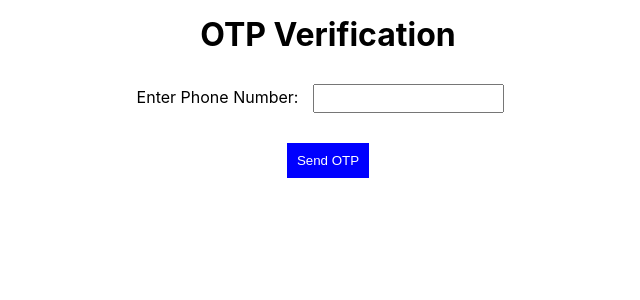
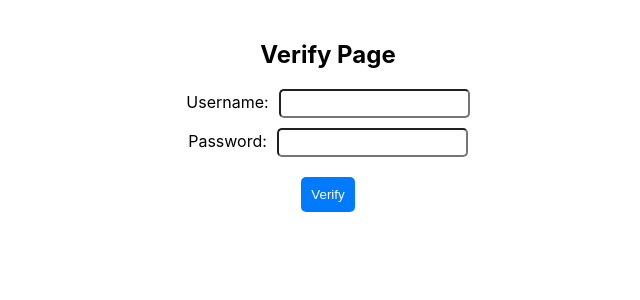
Before and after one commit to RishiVenkataSivaraju/BothaAdminPage, a React (Create React App) app: page / in a window 1280 px wide. Shown: the top 300 px of the page, without its empty margins (312-952 px from the left). Built offline with nearby package versions, Linux system fonts and the light colour scheme.

Commit message:
Admin 2stepauth DONE

```diff
--- a/src/App.js
+++ b/src/App.js
@@ -1,32 +1,126 @@
-import React, { useState } from 'react';
+import React, { useState, useEffect } from 'react';
+import firebase from 'firebase/compat/app';
+import 'firebase/compat/auth';
+import 'firebase/compat/firestore';
 import axios from "axios"
 
+const firebaseConfig = {
+  apiKey: "AIzaSyBNCF_vVfUAoZ-QcDdijQGumzPsmDgQFUQ",
+  authDomain: "bothasoft.firebaseapp.com",
+  projectId: "bothasoft",
+  storageBucket: "bothasoft.appspot.com",
+  messagingSenderId: "1032336322144",
+  appId: "1:1032336322144:web:5d5983426fe5f23a76dd05"
+};
+
+firebase.initializeApp(firebaseConfig);
+const auth = firebase.auth();
+
 const VerifyPage = () => {
+  const useDocumentTitle = (title) => {
+    useEffect(() => {
+      document.title = title;
+    }, [title]);
+  };
+  useDocumentTitle("AdminPage")
   const [username, setUsername] = useState('');
   const [password, setPassword] = useState('');
-  // const [data, setData] = useState(null);
-
+  const [verificationStatus, setVerificationStatus] = useState('');
+  const [otp, setOtp] = useState('');
+  const [verificationId, setVerificationId] = useState('');
+  const [isCodeSent, setIsCodeSent] = useState(false);
+  const [verificationSuccess, setVerificationSuccess] = useState(false);
+  const [error, setError] = useState('');
+  const [phoneNumber, setPhoneNumber] = useState();
+  // const [captchaVerify, setCapthaVerification] = useState();
   const handleVerify = async () => {
     const adminData = {
       username: username,
       password: password
     };
+    console.log(adminData)
     const response = await axios.get(`http://localhost:8080/api/admin/verify/${adminData.username}`)
     console.log(response.data)
-    console.log(adminData.username)
     if (response.data === "") {
-      console.log("Incorrect Username or Password Given");
+      setVerificationStatus('Incorrect Username or Password Given');
     } else if (adminData.password === response.data.password) {
-      console.log("Verified");
+      setPhoneNumber(response.data.mobile)
+      setVerificationStatus('Verified');
+      setUsername('');
+      setPassword('');
     } else {
-      console.log("Incorrect Username or Password Given");
+      setVerificationStatus('Incorrect Username or Password Given');
     }
+  };
+  const handleSendOtp = async () => {
+    try {
+      const fullPhoneNumber = `+${91}${phoneNumber}`;
+      const confirmation = await auth.signInWithPhoneNumber(fullPhoneNumber, new firebase.auth.RecaptchaVerifier('recaptcha-container'));
+      setVerificationId(confirmation.verificationId);
+      setIsCodeSent(true);
+    } catch (error) {
+      setError(error.message);
+    }
+  };
 
-    // setData(userData);
+  const handleVerifyOtp = async () => {
+    try {
+      const credential = firebase.auth.PhoneAuthProvider.credential(verificationId, otp);
+      await auth.signInWithCredential(credential);
+      setVerificationSuccess(true);
+      console.log('OTP verification successful!');
+    } catch (error) {
+      setError('Invalid OTP. Please try again.');
+    }
   };
+  const handleModalClose = () => {
+    setVerificationSuccess(false);
+  };
+
 
   return (
     <div style={styles.container}>
+      {verificationStatus === 'Verified' ? (
+        <div className="otp-verification-container" style={{ textAlign: 'center' }}>
+          <h1 style={{ margin: '15px 0' }}>OTP Verification</h1>
+          <div className="form-group" style={{ margin: '15px' }}>
+            <button onClick={handleSendOtp} disabled={isCodeSent} style={{ padding: '10px', backgroundColor: 'blue', color: '#fff', border: 'none' }}>
+              {isCodeSent ? 'Code Sent' : 'Send OTP'}
+            </button>
+          </div>
+          {isCodeSent && (
+            <div className="form-group" style={{ margin: '15px' }}>
+              <label htmlFor="otp">Enter OTP:</label>
+              <input
+                type="text"
+                id="otp"
+                value={otp}
+                onChange={(e) => setOtp(e.target.value)}
+                style={{ margin: '15px', padding: '5px' }}
+              />
+              <div>
+                <button onClick={handleVerifyOtp} style={{ padding: '10px', backgroundColor: 'blue', color: '#fff', border: 'none' }}>Verify OTP</button>
+              </div>
+
+            </div>
+          )}
+          {error && <p className="error-message" style={{ color: 'red', margin: '15px' }}>{error}</p>}
+          <div className="captcha-container" style={{ margin: '15px', paddingLeft: "36%" }}>
+            <div id="recaptcha-container"></div>
+          </div>
+          {/* Verification Success Modal */}
+          {verificationSuccess && (
+            <div className="modal" style={{ backgroundColor: 'rgba(0, 0, 0, 0.5)', position: 'fixed', top: 0, left: 0, right: 0, bottom: 0, display: 'flex', justifyContent: 'center', alignItems: 'center' }}>
+              <div className="modal-content" style={{ backgroundColor: '#fff', padding: '20px', borderRadius: '5px', boxShadow: '0 2px 5px rgba(0, 0, 0, 0.2)' }}>
+                <h2>Verification Successful</h2>
+                <p>Your OTP has been verified.</p>
+                <button onClick={handleModalClose}>Close</button>
+              </div>
+            </div>
+          )}
+        </div>
+      ) : (
+        <>
           <h2>Verify Page</h2>
           <div style={styles.inputContainer}>
             <label htmlFor="username" style={styles.label}>Username:</label>
@@ -49,13 +143,9 @@ const VerifyPage = () => {
             />
           </div>
           <button onClick={handleVerify} style={styles.button}>Verify</button>
-      {/* {data && (
-        <div style={styles.userData}>
-          <h3>Entered Data:</h3>
-          <p>Username: {data.username}</p>
-          <p>Password: {data.password}</p>
-        </div>
-      )} */}
+          {verificationStatus && <p style={styles.error}>{verificationStatus}</p>}
+        </>
+      )}
     </div>
   );
 };
@@ -81,9 +171,13 @@ const styles = {
     backgroundColor: '#007bff',
     color: '#fff',
     cursor: 'pointer',
-    border: 'none'
+    border: 'none',
+    marginTop: '10px'
   },
-  userData: {
+  error: {
+    color: 'red'
+  },
+  blankPage: {
     marginTop: '20px'
   }
 };
--- a/src/OTP.js
+++ b/src/OTP.js
@@ -1,105 +1,162 @@
 
-import React, { useState } from 'react';
-import firebase from 'firebase/compat/app';
-import 'firebase/compat/auth';
-import 'firebase/compat/firestore';
+// import React, { useState } from 'react';
+// import firebase from 'firebase/compat/app';
+// import 'firebase/compat/auth';
+// import 'firebase/compat/firestore';
 
 
-const firebaseConfig = {
-  apiKey: "AIzaSyBNCF_vVfUAoZ-QcDdijQGumzPsmDgQFUQ",
-  authDomain: "bothasoft.firebaseapp.com",
-  projectId: "bothasoft",
-  storageBucket: "bothasoft.appspot.com",
-  messagingSenderId: "1032336322144",
-  appId: "1:1032336322144:web:5d5983426fe5f23a76dd05"
-};
+// const firebaseConfig = {
+//   apiKey: "AIzaSyBNCF_vVfUAoZ-QcDdijQGumzPsmDgQFUQ",
+//   authDomain: "bothasoft.firebaseapp.com",
+//   projectId: "bothasoft",
+//   storageBucket: "bothasoft.appspot.com",
+//   messagingSenderId: "1032336322144",
+//   appId: "1:1032336322144:web:5d5983426fe5f23a76dd05"
+// };
 
-firebase.initializeApp(firebaseConfig);
-const auth = firebase.auth();
+// firebase.initializeApp(firebaseConfig);
+// const auth = firebase.auth();
 
-const OTPVerification = () => {
-  const [phoneNumber, setPhoneNumber] = useState('');
-  const [otp, setOtp] = useState('');
-  const [verificationId, setVerificationId] = useState('');
-  const [isCodeSent, setIsCodeSent] = useState(false);
-  const [verificationSuccess, setVerificationSuccess] = useState(false);
-  const [error, setError] = useState('');
+// const OTPVerification = () => {
+//   // const [phoneNumber, setPhoneNumber] = useState('');
+//   const [otp, setOtp] = useState('');
+//   const [verificationId, setVerificationId] = useState('');
+//   const [isCodeSent, setIsCodeSent] = useState(false);
+//   const [verificationSuccess, setVerificationSuccess] = useState(false);
+//   const [error, setError] = useState('');
 
-  const handleSendOtp = async () => {
-    try {
-      const fullPhoneNumber = `+${91}${phoneNumber}`;
-      const confirmation = await auth.signInWithPhoneNumber(fullPhoneNumber, new firebase.auth.RecaptchaVerifier('recaptcha-container'));
-      setVerificationId(confirmation.verificationId);
-      setIsCodeSent(true);
-    } catch (error) {
-      setError(error.message);
-    }
-  };
+//   const handleSendOtp = async () => {
+//     try {
+//       const fullPhoneNumber = `+${91}${9014595124}`;
+//       const confirmation = await auth.signInWithPhoneNumber(fullPhoneNumber, new firebase.auth.RecaptchaVerifier('recaptcha-container'));
+//       setVerificationId(confirmation.verificationId);
+//       setIsCodeSent(true);
+//     } catch (error) {
+//       setError(error.message);
+//     }
+//   };
 
-  const handleVerifyOtp = async () => {
-    try {
-      const credential = firebase.auth.PhoneAuthProvider.credential(verificationId, otp);
-      await auth.signInWithCredential(credential);
-      setVerificationSuccess(true);
-      console.log('OTP verification successful!');
-    } catch (error) {
-      setError('Invalid OTP. Please try again.');
-    }
-  };
-  const handleModalClose = () => {
-    setVerificationSuccess(false);
-  };
+//   const handleVerifyOtp = async () => {
+//     try {
+//       const credential = firebase.auth.PhoneAuthProvider.credential(verificationId, otp);
+//       await auth.signInWithCredential(credential);
+//       setVerificationSuccess(true);
+//       console.log('OTP verification successful!');
+//     } catch (error) {
+//       setError('Invalid OTP. Please try again.');
+//     }
+//   };
+//   const handleModalClose = () => {
+//     setVerificationSuccess(false);
+//   };
 
-  return (
-    <div className="otp-verification-container" style={{ textAlign: 'center' }}>
-      <h1 style={{ margin: '15px 0' }}>OTP Verification</h1>
-      <div className="form-group" style={{ margin: '15px' }}>
-        <label htmlFor="phone">Enter Phone Number:</label>
-        <input
-          type="text"
-          id="phone"
-          value={phoneNumber}
-          onChange={(e) => setPhoneNumber(e.target.value)}
-          style={{ margin: '15px', padding: '5px' }}
-        />
-      </div>
-      <div className="form-group" style={{ margin: '15px' }}>
-        <button onClick={handleSendOtp} disabled={isCodeSent} style={{ padding: '10px', backgroundColor: 'blue', color: '#fff', border: 'none' }}>
-          {isCodeSent ? 'Code Sent' : 'Send OTP'}
-        </button>
-      </div>
-      {isCodeSent && (
-        <div className="form-group" style={{ margin: '15px' }}>
-          <label htmlFor="otp">Enter OTP:</label>
-          <input
-            type="text"
-            id="otp"
-            value={otp}
-            onChange={(e) => setOtp(e.target.value)}
-            style={{ margin: '15px', padding: '5px' }}
-          />
-          <div>
-            <button onClick={handleVerifyOtp} style={{ padding: '10px', backgroundColor: 'blue', color: '#fff', border: 'none' }}>Verify OTP</button>
-          </div>
+//   return (
 
-        </div>
-      )}
-      {error && <p className="error-message" style={{ color: 'red', margin: '15px' }}>{error}</p>}
-      <div className="captcha-container" style={{ margin: '15px', paddingLeft: "36%" }}>
-        <div id="recaptcha-container"></div>
-      </div>
-      {/* Verification Success Modal */}
-      {verificationSuccess && (
-        <div className="modal" style={{ backgroundColor: 'rgba(0, 0, 0, 0.5)', position: 'fixed', top: 0, left: 0, right: 0, bottom: 0, display: 'flex', justifyContent: 'center', alignItems: 'center' }}>
-          <div className="modal-content" style={{ backgroundColor: '#fff', padding: '20px', borderRadius: '5px', boxShadow: '0 2px 5px rgba(0, 0, 0, 0.2)' }}>
-            <h2>Verification Successful</h2>
-            <p>Your OTP has been verified.</p>
-            <button onClick={handleModalClose}>Close</button>
-          </div>
-        </div>
-      )}
-    </div>
-  );
-};
+//   );
+// };
 
-export default OTPVerification;
+// export default OTPVerification;
+// import React, { useState, useEffect } from 'react';
+// import firebase from 'firebase/compat/app';
+// import 'firebase/compat/auth';
+// import 'firebase/compat/firestore';
+
+
+// const firebaseConfig = {
+//   apiKey: "AIzaSyBNCF_vVfUAoZ-QcDdijQGumzPsmDgQFUQ",
+//   authDomain: "bothasoft.firebaseapp.com",
+//   projectId: "bothasoft",
+//   storageBucket: "bothasoft.appspot.com",
+//   messagingSenderId: "1032336322144",
+//   appId: "1:1032336322144:web:5d5983426fe5f23a76dd05"
+// };
+
+// firebase.initializeApp(firebaseConfig);
+// const auth = firebase.auth();
+
+// const OTPVerification = () => {
+//   // const [phoneNumber, setPhoneNumber] = useState('+919014595124'); // Default phone number
+//   const [otp, setOtp] = useState('');
+//   const [verificationId, setVerificationId] = useState('');
+//   const [isCodeSent, setIsCodeSent] = useState(false);
+//   const [verificationSuccess, setVerificationSuccess] = useState(false);
+//   const [error, setError] = useState('');
+
+//   useEffect(() => {
+//     const recaptchaVerifier = new firebase.auth.RecaptchaVerifier('recaptcha-container');
+//     recaptchaVerifier.render().then(widgetId => {
+//       recaptchaVerifier.verify().then(() => {
+//         console.log('Captcha verification successful!');
+//       });
+//     });
+//   }, []);
+
+//   const handleSendOtp = async () => {
+//     try {
+//       const fullPhoneNumber = `+${91}${9014595124}`;
+//       const confirmation = await auth.signInWithPhoneNumber(fullPhoneNumber);
+//       setVerificationId(confirmation.verificationId);
+//       setIsCodeSent(true);
+//     } catch (error) {
+//       setError(error.message);
+//     }
+//   };
+
+//   const handleVerifyOtp = async () => {
+//     try {
+//       const credential = firebase.auth.PhoneAuthProvider.credential(verificationId, otp);
+//       await auth.signInWithCredential(credential);
+//       setVerificationSuccess(true);
+//       console.log('OTP verification successful!');
+//     } catch (error) {
+//       setError('Invalid OTP. Please try again.');
+//     }
+//   };
+
+//   const handleModalClose = () => {
+//     setVerificationSuccess(false);
+//   };
+
+//   return (
+//     <div className="otp-verification-container" style={{ textAlign: 'center' }}>
+//       <h1 style={{ margin: '15px 0' }}>OTP Verification</h1>
+//       {isCodeSent ? (
+//         <div className="form-group" style={{ margin: '15px' }}>
+//           <label htmlFor="otp">Enter OTP:</label>
+//           <input
+//             type="text"
+//             id="otp"
+//             value={otp}
+//             onChange={(e) => setOtp(e.target.value)}
+//             style={{ margin: '15px', padding: '5px' }}
+//           />
+//           <div>
+//             <button onClick={handleVerifyOtp} style={{ padding: '10px', backgroundColor: 'blue', color: '#fff', border: 'none' }}>Verify OTP</button>
+//           </div>
+//         </div>
+//       ) : (
+//         <div className="form-group" style={{ margin: '15px' }}>
+//           <button onClick={handleSendOtp} disabled={isCodeSent} style={{ padding: '10px', backgroundColor: 'blue', color: '#fff', border: 'none' }}>
+//             {isCodeSent ? 'Code Sent' : 'Send OTP'}
+//           </button>
+//         </div>
+//       )}
+//       {error && <p className="error-message" style={{ color: 'red', margin: '15px' }}>{error}</p>}
+//       <div className="captcha-container" style={{ margin: '15px', paddingLeft: "36%" }}>
+//         <div id="recaptcha-container"></div>
+//       </div>
+//       {/* Verification Success Modal */}
+//       {verificationSuccess && (
+//         <div className="modal" style={{ backgroundColor: 'rgba(0, 0, 0, 0.5)', position: 'fixed', top: 0, left: 0, right: 0, bottom: 0, display: 'flex', justifyContent: 'center', alignItems: 'center' }}>
+//           <div className="modal-content" style={{ backgroundColor: '#fff', padding: '20px', borderRadius: '5px', boxShadow: '0 2px 5px rgba(0, 0, 0, 0.2)' }}>
+//             <h2>Verification Successful</h2>
+//             <p>Your OTP has been verified.</p>
+//             <button onClick={handleModalClose}>Close</button>
+//           </div>
+//         </div>
+//       )}
+//     </div>
+//   );
+// };
+
+// export default OTPVerification;
--- a/src/index.js
+++ b/src/index.js
@@ -2,13 +2,13 @@ import React from 'react';
 import ReactDOM from 'react-dom/client';
 import './index.css';
 import App from './App';
-import OTP from "./OTP"
+// import OTP from "./OTP"
 import reportWebVitals from './reportWebVitals';
 
 const root = ReactDOM.createRoot(document.getElementById('root'));
 root.render(
   <React.StrictMode>
-    < OTP/>
+    < App/>
   </React.StrictMode>
 );
 
```
Lines whose indentation alone changed are shown as unchanged.
